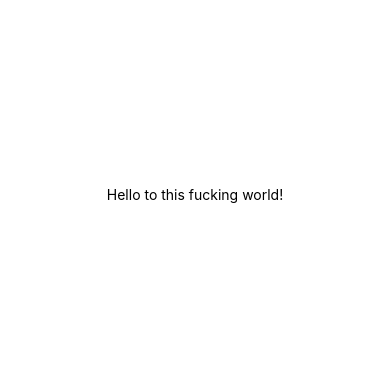
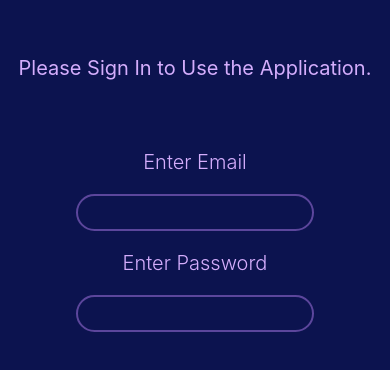
Before and after one commit to asadali-carbonteq/BookHub, a React Native app: screen / in a window 390 px wide. Shown: the part 228-598 px from the top of the page. Built offline with nearby package versions, Linux system fonts and the light colour scheme.

Commit message:
WelcomeScreen&&signIn

```diff
--- a/App.js
+++ b/App.js
@@ -1,21 +1,12 @@
 import { StatusBar } from 'expo-status-bar';
 import React from 'react';
-import { StyleSheet, Text, View } from 'react-native';
+import { StyleSheet, Text, View, Pressable } from 'react-native';
+import WelcomeScreen from './components/welcome';
+import SignInScreen from './components/signIn';
 
 export default function App() {
   return (
-    <View style={styles.container}>
-      <Text>Hello to this fucking world!</Text>
-      <StatusBar style="auto" />
-    </View>
+    //<WelcomeScreen />
+    <SignInScreen />
   );
 }
-
-const styles = StyleSheet.create({
-  container: {
-    flex: 1,
-    backgroundColor: '#fff',
-    alignItems: 'center',
-    justifyContent: 'center',
-  },
-});
--- /dev/null
+++ b/components/signIn.js
@@ -0,0 +1,48 @@
+import { StatusBar } from "expo-status-bar";
+import React from "react";
+import { StyleSheet, Text, View, Pressabl, TextInput } from "react-native";
+
+
+export default function SignInScreen() {
+    return (
+        <View style={styles.container}>
+            <Text style={styles.mainText}>Please Sign In to Use the Application.</Text>
+            <Text style={styles.secondaryText}>Enter Email</Text>
+            <TextInput style={styles.textInput}></TextInput>
+            <Text style={styles.secondaryText}>Enter Password</Text>
+            <TextInput style={styles.textInput}></TextInput>
+        </View>
+    )
+}
+
+
+const styles = StyleSheet.create({
+    container: {
+        flex: 1,
+        backgroundColor: '#0C134F',
+        alignItems: 'center',
+        justifyContent: 'center',
+    },
+    mainText: {
+        color: '#D4ADFC',
+        fontSize: 20,
+        fontWeight: 400,
+        marginBottom: 50,
+    },
+    secondaryText: {
+        margin: 10,
+        padding: 10,
+        color: '#D4ADFC',
+        fontSize: 20,
+        fontWeight: 300,
+    },
+    textInput: {
+        borderWidth: 2,
+        borderStyle: 'solid',
+        borderColor: '#5C469C',
+        borderRadius: 30,
+        padding: 8,
+        color: '#D4ADFC'
+
+    }
+})
--- /dev/null
+++ b/components/welcome.js
@@ -0,0 +1,47 @@
+import { StatusBar } from 'expo-status-bar';
+import React from 'react';
+import { StyleSheet, Text, View, Pressable } from 'react-native';
+
+
+export default function WelcomeScreen() {
+    return (
+        <View style={styles.container}>
+            <Text style={styles.text}>Welcome to <span style={styles.textSpan}>BookHub</span></Text>
+            <Pressable style={styles.continueBtn}>
+                <Text style={styles.continueBtnText}>Continue...</Text>
+            </Pressable>
+            <StatusBar style="auto" />
+        </View>
+    )
+}
+
+
+const styles = StyleSheet.create({
+    container: {
+        flex: 1,
+        backgroundColor: '#0C134F',
+        alignItems: 'center',
+        justifyContent: 'center',
+    },
+    text: {
+        color: '#5C469C',
+        fontSize: 30
+    },
+    textSpan: {
+        color: '#D4ADFC'
+    },
+    continueBtn: {
+        padding: 10,
+        paddingHorizontal: 20,
+        margin: 10,
+        marginTop: 30,
+        backgroundColor: '#D4ADFC',
+        color: '#5C469C',
+        borderRadius: 40
+    },
+    continueBtnText: {
+        fontSize: 25,
+        color: '#5C469C',
+        fontWeight: 900,
+    }
+});
```
